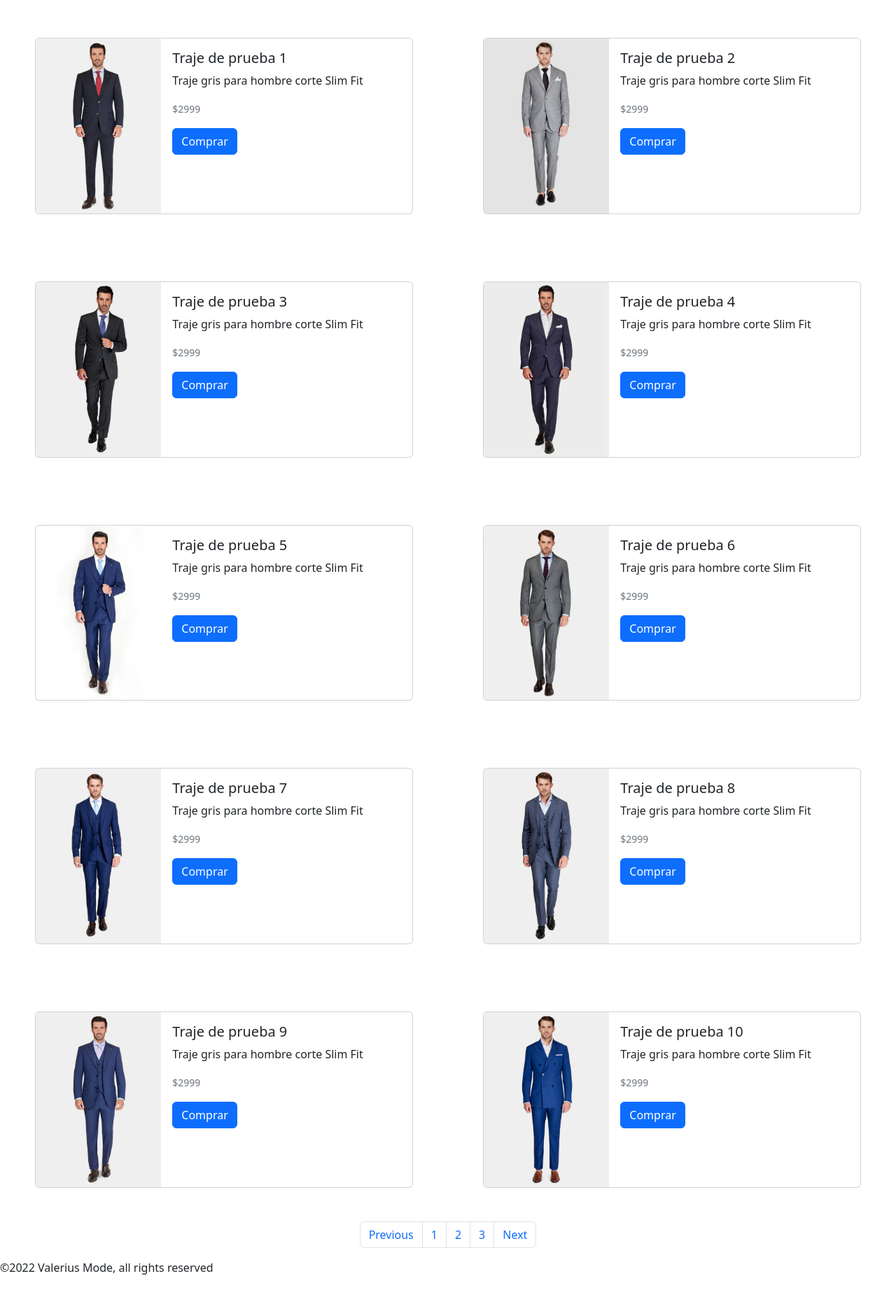
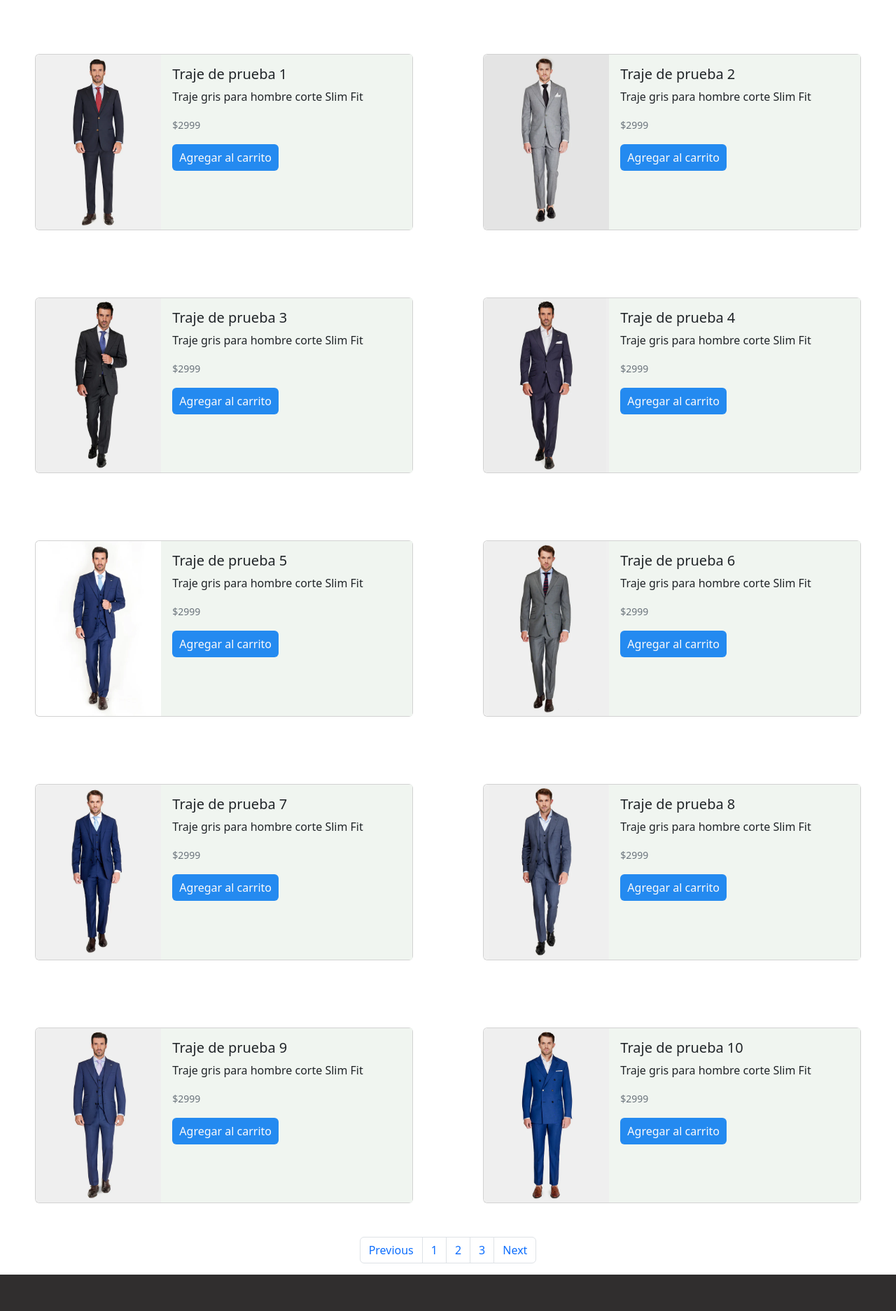
Before and after one commit to jonacasflos96/valeriusmodeCastillo, a website: page index.html in a window 1280 px wide. Shown: the part 693-2566 px from the top of the page at 70% size. Before the commit the page ends 2532 px from the top, so only its background shows below. Drawn offline with nearby package versions, Linux system fonts and the light colour scheme.

Commit message:
se agregaron cambios de SaSS

```diff
--- /dev/null
+++ b/assets/scss/_btn.scss
@@ -0,0 +1,7 @@
+.btn{
+    background-color: rgb(36, 138, 240);
+    color: rgb(252, 250, 250);
+    border: 0;
+    padding: 7px 10px;
+    align-items: center
+}
--- /dev/null
+++ b/assets/scss/_footer.scss
@@ -0,0 +1,11 @@
+.footer{
+    background-color: rgb(48, 46, 46);
+    height: 150px;
+    display: grid;
+    align-items: center;
+    place-content: center;
+    p {
+        color: azure;
+        font-size: 16px;
+        }
+}
--- /dev/null
+++ b/assets/scss/_main.scss
@@ -0,0 +1,16 @@
+.main{
+    h1{
+        font-size: 45px;
+        color: rgb(54, 48, 48);
+        margin-top: 0px;
+    }
+    img{
+        width: 100%;
+    }
+    card-body{
+        background-color: green;
+    }
+    tarjetita{
+        background-color: rgb(240, 245, 240);
+    }
+}
--- /dev/null
+++ b/assets/scss/_navbar.scss
@@ -0,0 +1,10 @@
+.navbar{
+    height: 75px;
+    li{
+        padding: 8px;
+    }
+    a{
+        color: rgb(12, 19, 19);
+        font-size: 16px;
+    }
+}
--- a/assets/scss/style.scss
+++ b/assets/scss/style.scss
@@ -0,0 +1,8 @@
+@import "navbar";
+@import "footer";
+@import "btn";
+@import "main";
+
+.tarjetita{
+    background-color: rgb(240, 245, 240);
+}
--- a/index.html
+++ b/index.html
@@ -40,7 +40,7 @@
             </div>
         </nav>
     </nav>
-    <header>
+    <header class="header">
         <div data-aos="fade-up" id="carouselExampleIndicators" class="carousel slide" data-bs-ride="true">
             <div class="carousel-indicators">
               <button type="button" data-bs-target="#carouselExampleIndicators" data-bs-slide-to="0" class="active" aria-current="true" aria-label="Slide 1"></button>
@@ -73,12 +73,12 @@
                   <div class="col-md-4">
                     <img src="./assets/img/Havoc_Trajes_Dos59035_500x.webp" class="img-fluid rounded-start" alt="...">
                   </div>
-                  <div class="col-md-8">
-                    <div class=" card-body">
+                  <div class=" tarjetita col-md-8">
+                    <div class="card-body">
                       <h5 class="card-title">Traje de prueba 1</h5>
                       <p class="card-text"> Traje gris para hombre corte Slim Fit</p>
                       <p class="card-text"><small class="text-muted">$2999</small></p>
-                      <a href="#" class="btn btn-primary">Comprar</a>
+                      <a href="#" class="btn btn-primary">Agregar al carrito</a>
                     </div>
                   </div>
                 </div>
@@ -88,12 +88,12 @@
                   <div class="col-md-4">
                     <img src="./assets/img/Havoc2.webp" class="img-fluid rounded-start" alt="...">
                   </div>
-                  <div class="col-md-8">
+                  <div class=" tarjetita col-md-8">
                     <div class="card-body">
                       <h5 class="card-title">Traje de prueba 2</h5>
                       <p class="card-text"> Traje gris para hombre corte Slim Fit</p>
                       <p class="card-text"><small class="text-muted">$2999</small></p>
-                      <a href="#" class="btn btn-primary">Comprar</a>
+                      <a href="#" class="btn btn-primary">Agregar al carrito</a>
                     </div>
                   </div>
                 </div>
@@ -103,12 +103,12 @@
                   <div class="col-md-4">
                     <img src="./assets/img/Havoc 3.webp" class="img-fluid rounded-start" alt="...">
                   </div>
-                  <div class="col-md-8">
+                  <div class="tarjetita col-md-8">
                     <div class="card-body">
                       <h5 class="card-title">Traje de prueba 3</h5>
                       <p class="card-text"> Traje gris para hombre corte Slim Fit</p>
                       <p class="card-text"><small class="text-muted">$2999</small></p>
-                      <a href="#" class="btn btn-primary">Comprar</a>
+                      <a href="#" class="btn btn-primary">Agregar al carrito</a>
                     </div>
                   </div>
                 </div>
@@ -118,12 +118,12 @@
                   <div class="col-md-4">
                     <img src="./assets/img/Havoc4.webp" class="img-fluid rounded-start" alt="...">
                   </div>
-                  <div class="col-md-8">
+                  <div class="tarjetita col-md-8">
                     <div class="card-body">
                       <h5 class="card-title">Traje de prueba 4</h5>
                       <p class="card-text"> Traje gris para hombre corte Slim Fit</p>
                       <p class="card-text"><small class="text-muted">$2999</small></p>
-                      <a href="#" class="btn btn-primary">Comprar</a>
+                      <a href="#" class="btn btn-primary">Agregar al carrito</a>
                     </div>
                   </div>
                 </div>
@@ -133,12 +133,12 @@
                   <div class="col-md-4">
                     <img src="./assets/img/Havoc5.webp" class="img-fluid rounded-start" alt="...">
                   </div>
-                  <div class="col-md-8">
+                  <div class=" tarjetita col-md-8">
                     <div class="card-body">
                       <h5 class="card-title">Traje de prueba 5</h5>
                       <p class="card-text"> Traje gris para hombre corte Slim Fit</p>
                       <p class="card-text"><small class="text-muted">$2999</small></p>
-                      <a href="#" class="btn btn-primary">Comprar</a>
+                      <a href="#" class="btn btn-primary">Agregar al carrito</a>
                     </div>
                   </div>
                 </div>
@@ -148,12 +148,12 @@
                   <div class="col-md-4">
                     <img src="./assets/img/Havoc6.webp" class="img-fluid rounded-start" alt="...">
                   </div>
-                  <div class="col-md-8">
+                  <div class="tarjetita col-md-8">
                     <div class="card-body">
                       <h5 class="card-title">Traje de prueba 6</h5>
                       <p class="card-text"> Traje gris para hombre corte Slim Fit</p>
                       <p class="card-text"><small class="text-muted">$2999</small></p>
-                      <a href="#" class="btn btn-primary">Comprar</a>
+                      <a href="#" class="btn btn-primary">Agregar al carrito</a>
                     </div>
                   </div>
                 </div>
@@ -163,12 +163,12 @@
                   <div class="col-md-4">
                     <img src="./assets/img/Havoc7.webp" class="img-fluid rounded-start" alt="...">
                   </div>
-                  <div class="col-md-8">
+                  <div class="tarjetita col-md-8">
                     <div class="card-body">
                       <h5 class="card-title">Traje de prueba 7</h5>
                       <p class="card-text"> Traje gris para hombre corte Slim Fit</p>
                       <p class="card-text"><small class="text-muted">$2999</small></p>
-                      <a href="#" class="btn btn-primary">Comprar</a>
+                      <a href="#" class="btn btn-primary">Agregar al carrito</a>
                     </div>
                   </div>
                 </div>
@@ -178,12 +178,12 @@
                   <div class="col-md-4">
                     <img src="./assets/img/Havoc8.webp" class="img-fluid rounded-start" alt="...">
                   </div>
-                  <div class="col-md-8">
+                  <div class="tarjetita col-md-8">
                     <div class="card-body">
                       <h5 class="card-title">Traje de prueba 8</h5>
                       <p class="card-text"> Traje gris para hombre corte Slim Fit</p>
                       <p class="card-text"><small class="text-muted">$2999</small></p>
-                      <a href="#" class="btn btn-primary">Comprar</a>
+                      <a href="#" class="btn btn-primary">Agregar al carrito</a>
                     </div>
                   </div>
                 </div>
@@ -193,12 +193,12 @@
                   <div class="col-md-4">
                     <img src="./assets/img/havoc9.webp" class="img-fluid rounded-start" alt="...">
                   </div>
-                  <div class="col-md-8">
+                  <div class="tarjetita col-md-8">
                     <div class="card-body">
                       <h5 class="card-title">Traje de prueba 9</h5>
                       <p class="card-text"> Traje gris para hombre corte Slim Fit</p>
                       <p class="card-text"><small class="text-muted">$2999</small></p>
-                      <a href="#" class="btn btn-primary">Comprar</a>
+                      <a href="#" class="btn btn-primary">Agregar al carrito</a>
                     </div>
                   </div>
                 </div>
@@ -208,12 +208,12 @@
                   <div class="col-md-4">
                     <img src="./assets/img/Havoc10.webp" class="img-fluid rounded-start" alt="...">
                   </div>
-                  <div class="col-md-8">
+                  <div class="tarjetita col-md-8">
                     <div class="card-body">
                       <h5 class="card-title">Traje de prueba 10</h5>
                       <p class="card-text"> Traje gris para hombre corte Slim Fit</p>
                       <p class="card-text"><small class="text-muted">$2999</small></p>
-                      <a href="#" class="btn btn-primary">Comprar</a>
+                      <a href="#" class="btn btn-primary">Agregar al carrito</a>
                     </div>
                   </div>
                 </div>
```
Also changed, not shown: package.json (added, +26 -0 lines), pages/coleccion.html (+11 -11 lines), assets/css/style.css, 2 other files.
